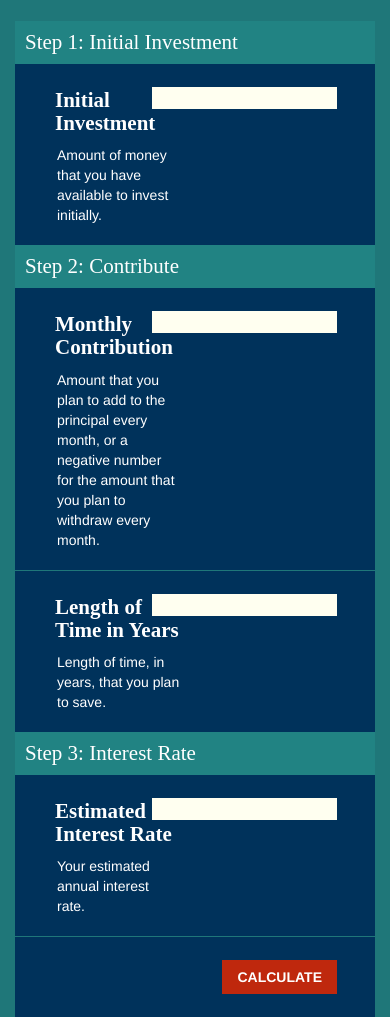
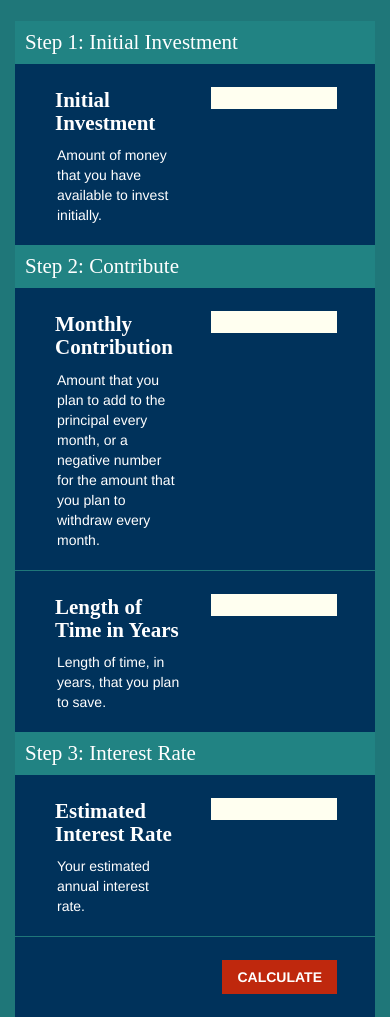
Before and after one commit to JamesDaniel/JamesDaniel.github.io, a plain HTML site: page index.html in a window 390 px wide. Drawn offline with nearby package versions, Linux system fonts and the light colour scheme.

Commit message:
fixed style for mobile devices

```diff
--- a/index.html
+++ b/index.html
@@ -42,6 +42,7 @@
                 margin-right: 23px;
                 background-color: ivory;
                 border: none;
+                max-width: 9em;
             }
             p {
                 color: #fff;
```
